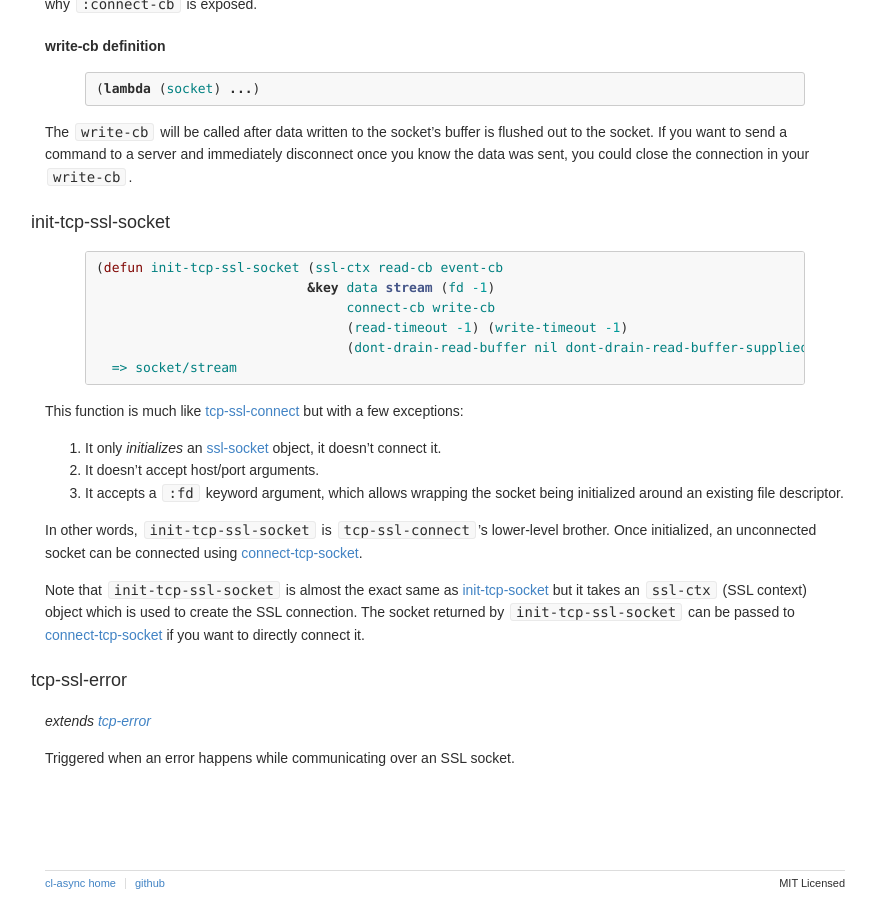
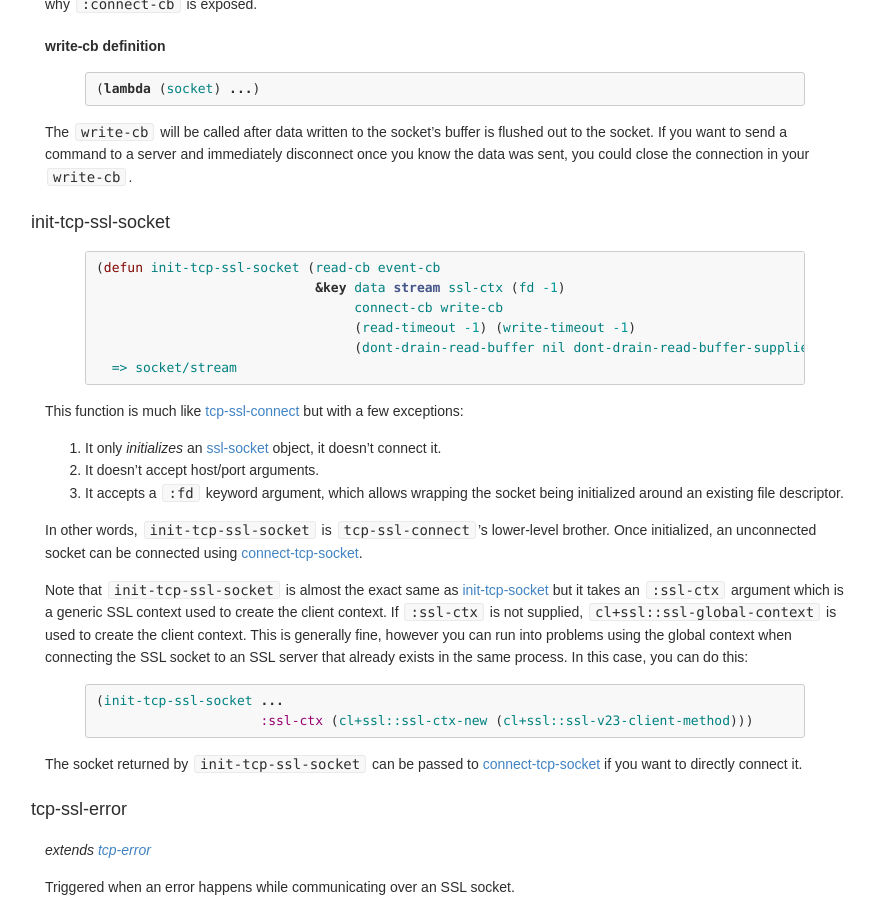
Before and after one commit to orthecreedence/cl-async, a Jekyll site: the page built from tcp-ssl.md, in a window 1280 px wide and 900 px high, scrolled down 1582 px. Shown: the whole window, without its empty margins (195-1071 px from the left). Built offline with Jekyll 4.4.1, drawn with Linux system fonts in a browser that asks for light colours; Markdown is read by kramdown in place of the engine named in the settings.

Commit message:
converting docs to make note of arg change in init-tcp-ssl-socket

```diff
--- a/tcp-ssl.md
+++ b/tcp-ssl.md
@@ -114,11 +114,11 @@ connection in your `write-cb`.
 <a id="init-tcp-ssl-socket"></a>
 ### init-tcp-ssl-socket
 {% highlight cl %}
-(defun init-tcp-ssl-socket (ssl-ctx read-cb event-cb
-                           &key data stream (fd -1)
-                                connect-cb write-cb
-                                (read-timeout -1) (write-timeout -1)
-                                (dont-drain-read-buffer nil dont-drain-read-buffer-supplied-p))
+(defun init-tcp-ssl-socket (read-cb event-cb
+                            &key data stream ssl-ctx (fd -1)
+                                 connect-cb write-cb
+                                 (read-timeout -1) (write-timeout -1)
+                                 (dont-drain-read-buffer nil dont-drain-read-buffer-supplied-p))
   => socket/stream
 {% endhighlight %}
 
@@ -136,8 +136,19 @@ Once initialized, an unconnected socket can be connected using
 [connect-tcp-socket](/cl-async/tcp#connect-tcp-socket).
 
 Note that `init-tcp-ssl-socket` is almost the exact same as [init-tcp-socket](/cl-async/tcp#init-tcp-socket)
-but it takes an `ssl-ctx` (SSL context) object which is used to create the SSL
-connection. The socket returned by `init-tcp-ssl-socket` can be passed to
+but it takes an `:ssl-ctx` argument which is a generic SSL context used to
+create the client context. If `:ssl-ctx` is not supplied,
+`cl+ssl::ssl-global-context` is used to create the client context. This is
+generally fine, however you can run into problems using the global context when
+connecting the SSL socket to an SSL server that already exists in the same
+process. In this case, you can do this:
+
+{% highlight cl %}
+(init-tcp-ssl-socket ...
+                     :ssl-ctx (cl+ssl::ssl-ctx-new (cl+ssl::ssl-v23-client-method)))
+{% endhighlight %}
+
+The socket returned by `init-tcp-ssl-socket` can be passed to
 [connect-tcp-socket](/cl-async/tcp#connect-tcp-socket) if you want to directly
 connect it.
 
```
